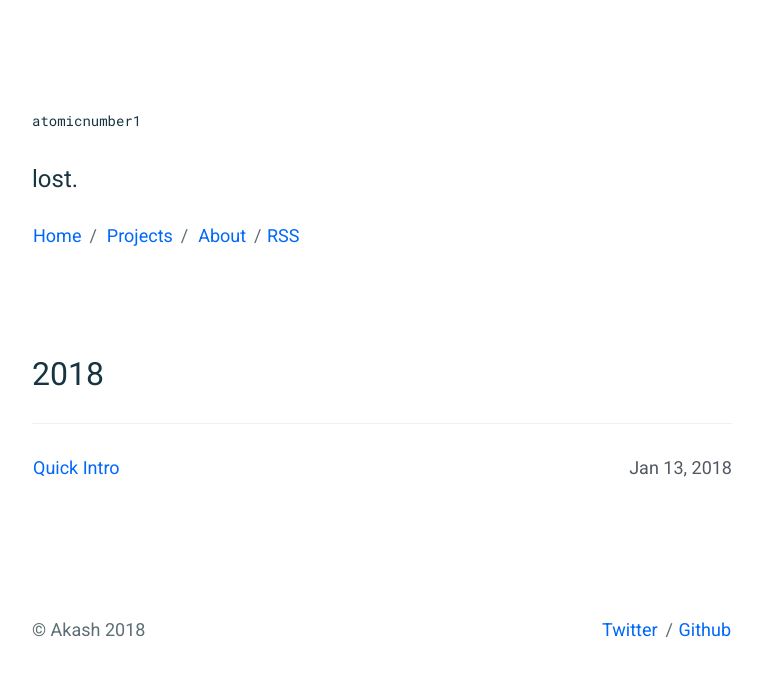
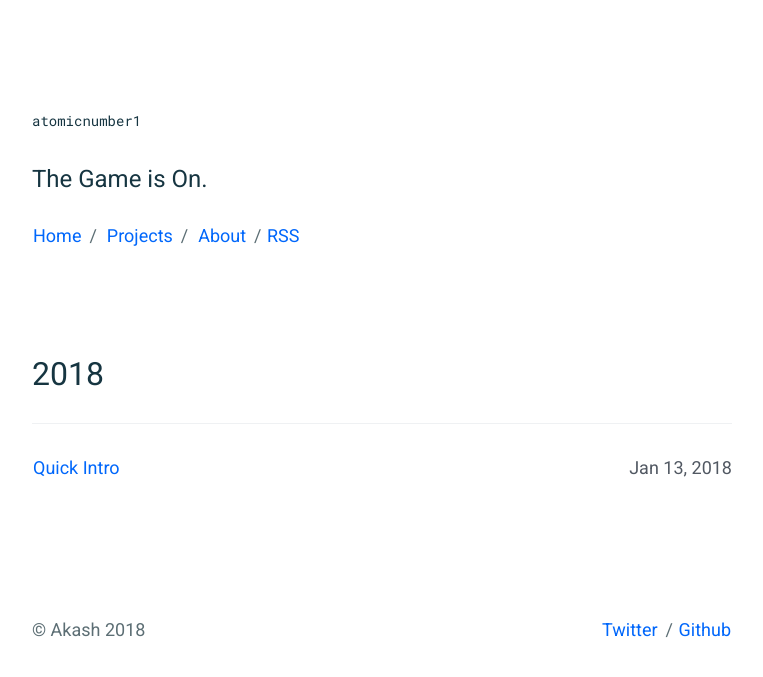
Before and after one commit to atomicnumber1/atomicnumber1.github.io, a Jekyll site: the page built from index.html, in a window 1280 px wide. Shown: the top 677 px of the page, without its empty margins (258-1021 px from the left). Built offline with Jekyll 4.4.1, drawn with Linux system fonts in a browser that asks for light colours.

```diff
--- a/_config.yml
+++ b/_config.yml
@@ -1,7 +1,7 @@
 # Site settings
 title: "atomicnumber1"
 description: >
-  lost.
+  The Game is On.
 
 author: Akash
 email: 0xproton@gmail.com
```
Also changed, not shown: _pages/about.md (+1 -1 lines).
